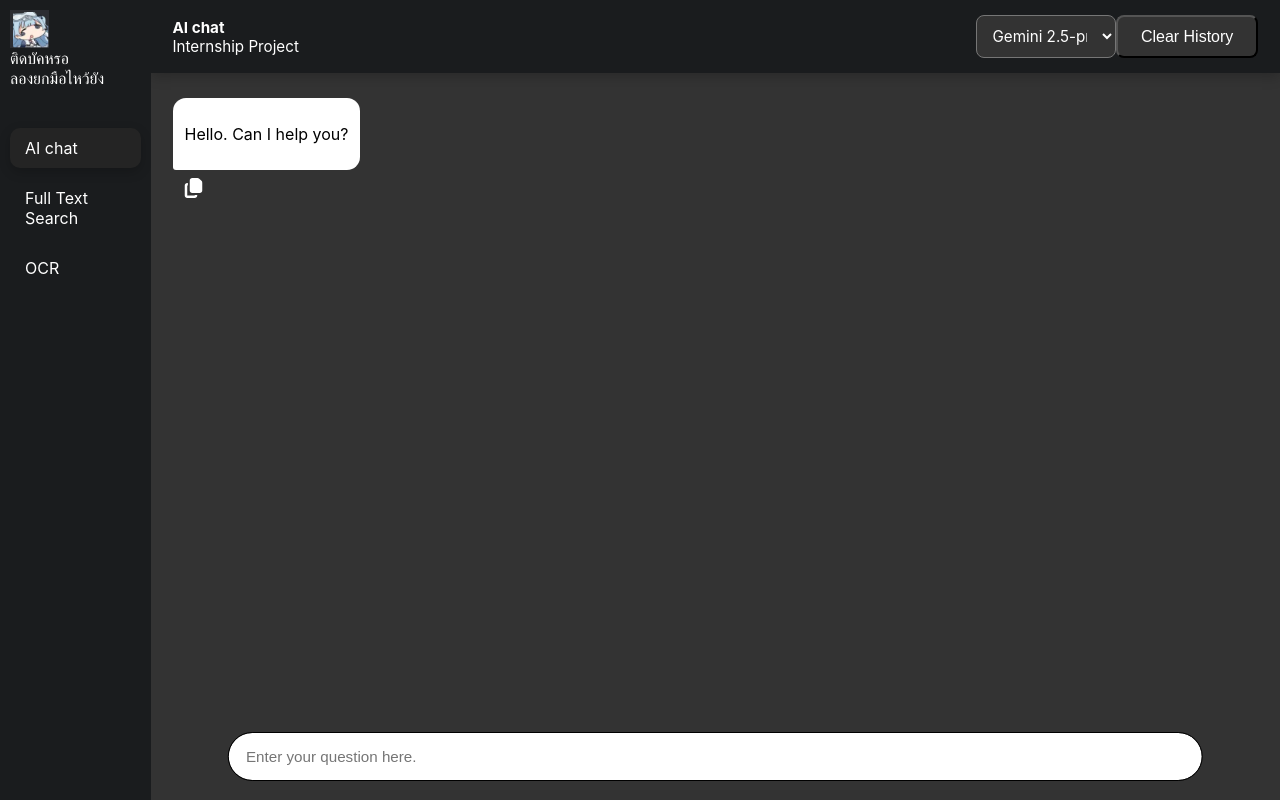
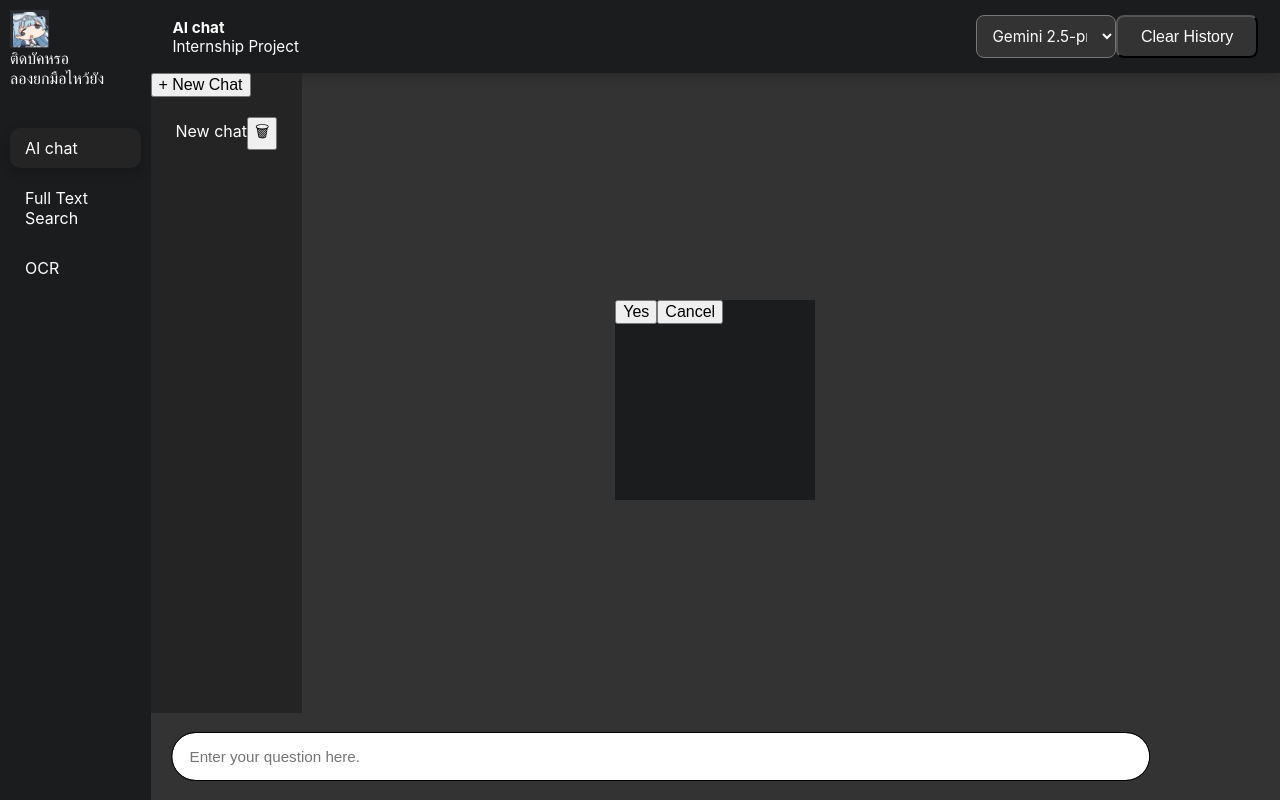
Before and after one commit to KaminariSora/InternshipProject, a React (Create React App) app in the folder internship_project/: page / in a window 1280 px wide. Both pictures are taken after a click on the button "Clear History". Built offline with nearby package versions, Linux system fonts and the light colour scheme.

Commit message:
making Chat history

```diff
--- a/internship_project/src/CSS/ChatSection.css
+++ b/internship_project/src/CSS/ChatSection.css
@@ -58,12 +58,53 @@
 
 /* ---------- Body set up ---------- */
 
+.main-container {
+    display: flex;
+    height: 80dvh;
+    overflow: hidden;
+}
+
+.history-box {
+    background: var(--highlight-navbar-color);
+    color: var(--font-color);
+    max-width: 25%;
+}
+
+.history-box ul {
+    padding: 10px 0px 0 0;
+    margin: 0 10px 0 10px;
+    list-style: none;
+    color: var(--font-color);
+}
+
+.history-box li {
+    padding: 10px 15px 10px 15px;
+    margin: 0 0 10px 0;
+    color: var(--font-color);
+}
+
+.history-box li:hover {
+    background-color: var(--hover-highlight-navbar-color);
+    color: var(--font-color);
+    border-radius: 10px;
+    cursor: pointer;
+}
+
+.history-box li.selected {
+    width: auto;
+    white-space: nowrap;
+    border-radius: 10px;
+    color: #fff;
+    background-color:var(--highlight-navbar-color);
+    box-shadow: 0 4px 12px rgba(0, 0, 0, 0.2);
+    transition: box-shadow 0.3s ease;
+}
+
 .chat-body {
     display: flex;
     flex-direction: column;
-    height: 100%;
-    max-height: 75%;
-    overflow-y: scroll;
+    flex: 1;
+    overflow-y: auto;
     gap: 20px;
     padding: 25px 22px;
 }
@@ -72,6 +113,7 @@
     display: flex;
     flex-direction: column;
     text-align: start;
+    width: 100%;
 }
 
 .chat-body .message.user-message .message-text {
@@ -120,13 +162,15 @@
     bottom: 0;
     left: 50%;
     transform: translateX(-50%);
-    width: 90%;
+    width: 100%;
     padding: 15px 22px 20px;
+    align-items: center;
 }
 
 .chat-footer .chat-form {
     display: flex;
     align-items: center;
+    width: 90%;
     border-radius: 32px;
     background: #fff;
     outline: 1px solid black;
@@ -187,3 +231,14 @@
     cursor: pointer;
     background: var(--highlight-button-color);
 }
+
+.confirm-window {
+    width: 200px;
+    height: 200px;
+    position: absolute;
+    left: 50%;
+    top: 50%;
+    transform: translate(-50%, -50%);
+    background-color: var(--navbar-color);
+    color: var(--font-color);
+}
--- a/internship_project/src/Components/ChatSection.jsx
+++ b/internship_project/src/Components/ChatSection.jsx
@@ -2,126 +2,177 @@ import { useState, useEffect, useRef } from "react";
 import { FontAwesomeIcon } from "@fortawesome/react-fontawesome";
 import { faPaperPlane, faCopy } from "@fortawesome/free-solid-svg-icons";
 import "../CSS/Universal.css";
-import "../CSS/ChatSection.css"
+import "../CSS/ChatSection.css";
 import ReactMarkdown from "react-markdown";
 import remarkGfm from "remark-gfm";
 import DOMPurify from "dompurify";
 
 const LOCAL_WEBHOOK_URL = "http://localhost:5678/webhook/ReactChat";
-const STORAGE_KEY = "chat_history_v1";
-const MODELS = [{
-    id: "gemini 1.5-flash",
-    label: "Gemini 1.5-flash"
-},
-{
-    id: "gemini 1.5-pro",
-    label: "Gemini 1.5-pro"
-},
-{
-    id: "gemini 2.5-pro",
-    label: "Gemini 2.5-pro"
-}
-]
+const STORAGE_KEY = "chat_conversations_v1";
+
+const MODELS = [
+    { id: "gemini 1.5-flash", label: "Gemini 1.5-flash" },
+    { id: "gemini 1.5-pro", label: "Gemini 1.5-pro" },
+    { id: "gemini 2.5-pro", label: "Gemini 2.5-pro" },
+];
+
+const makeId = () =>
+    Date.now().toString() + Math.random().toString(16).slice(2);
 
 const ChatSection = () => {
-    const seedMessage = { role: "bot", text: "Hello. Can I help you?" };
-    const [model, setModel] = useState(MODELS[2].id)
-
-    const [messages, setMessages] = useState(() => {
+    const [conversations, setConversations] = useState(() => {
         try {
             const raw = localStorage.getItem(STORAGE_KEY);
-            if (!raw) return [seedMessage];
+            if (raw) {
                 const parsed = JSON.parse(raw);
-            return Array.isArray(parsed) && parsed.length ? parsed : [seedMessage];
-        } catch {
-            return [seedMessage];
+                if (Array.isArray(parsed) && parsed.length) return parsed;
             }
+        } catch (e) {
+            console.warn("Cannot load conversations:", e);
+        }
+        return [
+            {
+                id: makeId(),
+                title: "New chat",
+                messages: [
+                    { id: makeId(), role: "bot", text: "Hello. Can I help you?" },
+                ],
+            },
+        ];
     });
 
+    const [activeId, setActiveId] = useState("c1");
+    const activeConversation = conversations.find((c) => c.id === activeId);
+
+    const [model, setModel] = useState(MODELS[2].id);
     const [userMessage, setUserMessage] = useState("");
     const [status, setStatus] = useState("idle");
     const [error, setError] = useState("");
+    const [clearComfirm, setClearConfirm] = useState(false);
     const chatBodyRef = useRef(null);
 
     useEffect(() => {
         const el = chatBodyRef.current;
         if (el) el.scrollTop = el.scrollHeight;
-    }, [messages]);
+    }, [conversations]);
 
     useEffect(() => {
         try {
-            localStorage.setItem(STORAGE_KEY, JSON.stringify(messages));
+            localStorage.setItem(STORAGE_KEY, JSON.stringify(conversations));
         } catch (e) {
-            console.warn("Cannot persist chat:", e);
+            console.warn("Cannot persist conversations:", e);
         }
-    }, [messages]);
+    }, [conversations]);
 
-    const clearHistory = () => {
-        setMessages([seedMessage]);
-        setError("");
-        setStatus("idle");
-        try { localStorage.removeItem(STORAGE_KEY); } catch { }
+    const openClearHistoryWindow = () => {
+        setClearConfirm(true);
+    };
+
+    const handleConfirmClearHistory = () => {
+        setConversations((prev) =>
+            prev.map((conv) => {
+                if (conv.id !== activeId) return conv;
+                return {
+                    ...conv,
+                    messages: [
+                        { id: makeId(), role: "bot", text: "Hello. Can I help you?" },
+                    ],
+                };
+            })
+        );
+        setClearConfirm(false);
     };
 
     const handleSubmit = async (e) => {
         e.preventDefault();
         const text = userMessage.trim();
-        if (!text || status === "loading") return;
+        if (!text || status === "loading" || !activeConversation) return;
 
-        setMessages((prev) => [...prev, { role: "user", text }]);
-        setUserMessage("");
         setStatus("loading");
         setError("");
+        setUserMessage("");
 
-        const loadingId = Date.now();
-        setMessages((prev) => [
-            ...prev,
+        const userId = makeId();
+        const loadingId = makeId();
+
+        setConversations((prev) =>
+            prev.map((conv) => {
+                if (conv.id !== activeId) return conv;
+                return {
+                    ...conv,
+                    messages: [
+                        ...conv.messages,
+                        { id: userId, role: "user", text },
                         { id: loadingId, role: "bot", text: `thinking with ${model}...` },
-        ]);
+                    ],
+                };
+            })
+        );
 
         try {
             const r = await fetch(LOCAL_WEBHOOK_URL, {
                 method: "POST",
                 headers: { "Content-Type": "application/json" },
-                body: JSON.stringify({
-                    text,
-                    model: model
-                }),
+                body: JSON.stringify({ text, model }),
             });
 
             const ctype = r.headers.get("content-type") || "";
             let data;
-            if (ctype.includes("application/json")) {
-                data = await r.json();
-            } else {
-                data = { message: await r.text() };
-            }
+            if (ctype.includes("application/json")) data = await r.json();
+            else data = { message: await r.text() };
 
             if (!r.ok) throw new Error(data?.message || `HTTP ${r.status}`);
 
             const reply =
                 data?.message ?? data?.answer ?? data?.output ?? JSON.stringify(data);
 
-            setMessages((prev) =>
-                prev.map((m) => (m.id === loadingId ? { ...m, text: String(reply) } : m))
+            setConversations((prev) =>
+                prev.map((conv) => {
+                    if (conv.id !== activeId) return conv;
+                    return {
+                        ...conv,
+                        messages: conv.messages.map((m) =>
+                            m.id === loadingId ? { ...m, text: String(reply) } : m
+                        ),
+                    };
+                })
             );
+
             setStatus("success");
         } catch (err) {
             const msg = err?.message || "Unknown error";
             setError(msg);
-            setMessages((prev) =>
-                prev.map((m) =>
-                    m.id === loadingId ? { ...m, text: `ขอโทษนะ มีปัญหา: ${msg}` } : m
-                )
+            setConversations((prev) =>
+                prev.map((conv) => {
+                    if (conv.id !== activeId) return conv;
+                    return {
+                        ...conv,
+                        messages: conv.messages.map((m) =>
+                            m.id === loadingId
+                                ? { ...m, text: `ขอโทษนะ มีปัญหา: ${msg}` }
+                                : m
+                        ),
+                    };
+                })
             );
             setStatus("error");
         }
     };
 
-    const enhance = (md = "") =>
-        md.replace(/\*\*มติ:\*\*/g, "**มติ:**");
+    const enhance = (md = "") => md.replace(/\*\*มติ:\*\*/g, "**มติ:**");
+    const sanitize = (md = "") => DOMPurify.sanitize(md);
 
-    const sanitize = (md = "") => DOMPurify.sanitize(md);
+    const createNewChat = () => {
+        const newChat = {
+            id: "c" + makeId(),
+            title: "Testing",
+            messages: [
+                { id: makeId(), role: "bot", text: "Hello. Can I help you?" },
+            ],
+        };
+        setConversations((prev) => [newChat, ...prev]);
+        setActiveId(newChat.id);
+    };
 
     return (
         <div className="content-container">
@@ -135,76 +186,121 @@ const ChatSection = () => {
                         className="border rounded px-2 py-1 header-select"
                         value={model}
                         onChange={(e) => setModel(e.target.value)}
-                        title="เลือกโมเดลสำหรับคำตอบ"
+                        title="Choose model to answer."
                     >
                         {MODELS.map((m) => (
-                            <option key={m.id} value={m.id}>{m.label}</option>
+                            <option key={m.id} value={m.id}>
+                                {m.label}
+                            </option>
                         ))}
                     </select>
-                    <button className="clear-btn" onClick={clearHistory} disabled={status === "loading"}>
+                    <button
+                        className="clear-btn"
+                        onClick={openClearHistoryWindow}
+                        disabled={status === "loading"}
+                    >
                         Clear History
                     </button>
                 </div>
             </div>
 
+            <div className="main-container">
+                <div className="history-box">
+                    <button className="new-chat-btn" onClick={createNewChat}>
+                        + New Chat
+                    </button>
+                    <ul>
+                        {conversations.map((conv) => (
+                            <li key={conv.id} className={conv.id === activeId ? "active" : ""}>
+                                <span onClick={() => setActiveId(conv.id)}>{conv.title}</span>
+                                <button
+                                    className="delete-btn"
+                                    onClick={(e) => {
+                                        e.stopPropagation();
+                                        setConversations((prev) => prev.filter((c) => c.id !== conv.id));
+                                        if (conv.id === activeId && conversations.length > 1) {
+                                            setActiveId(conversations[0].id);
+                                        }
+                                    }}
+                                >
+                                    🗑
+                                </button>
+                            </li>
+                        ))}
+                    </ul>
+                </div>
+
                 <div className="chat-body" ref={chatBodyRef}>
-                {messages.map((m, i) => (
+                    {activeConversation?.messages.map((m) => (
                         <div
-                        key={m.id ?? i}
-                        className={`message ${m.role === "user" ? "user-message" : "bot-message"}`}
+                            key={m.id}
+                            className={`message ${m.role === "user" ? "user-message" : "bot-message"
+                                }`}
                         >
                             <div className="message-body">
                                 <ReactMarkdown
                                     remarkPlugins={[remarkGfm]}
                                     components={{
                                         p: ({ children, className }) => (
-                                        <p className={`message-text ${className ?? ""}`}>{children}</p>
+                                            <p className={`message-text ${className ?? ""}`}>
+                                                {children}
+                                            </p>
                                         ),
                                         strong: ({ children, className }) => (
-                                        <strong className={`font-semibold ${className ?? ""}`}>{children}</strong>
+                                            <strong
+                                                className={`font-semibold ${className ?? ""}`}
+                                            >
+                                                {children}
+                                            </strong>
                                         ),
                                         ol: ({ children, className }) => (
-                                        <ol className={`list-decimal ml-6 my-2 ${className ?? ""}`}>{children}</ol>
+                                            <ol
+                                                className={`list-decimal ml-6 my-2 ${className ?? ""}`}
+                                            >
+                                                {children}
+                                            </ol>
                                         ),
                                         ul: ({ children, className }) => (
-                                        <ul className={`list-disc ml-6 my-2 ${className ?? ""}`}>{children}</ul>
+                                            <ul
+                                                className={`list-disc ml-6 my-2 ${className ?? ""}`}
+                                            >
+                                                {children}
+                                            </ul>
                                         ),
                                         li: ({ children, className }) => (
-                                        <li className={`my-1 ${className ?? ""}`}>{children}</li>
+                                            <li className={`my-1 ${className ?? ""}`}>
+                                                {children}
+                                            </li>
                                         ),
                                         code: ({ inline, children, className }) =>
                                             inline ? (
-                                            <code className={`px-1 rounded bg-gray-100 ${className ?? ""}`}>{children}</code>
+                                                <code
+                                                    className={`px-1 rounded bg-gray-100 ${className ?? ""}`}
+                                                >
+                                                    {children}
+                                                </code>
                                             ) : (
                                                 <pre className="p-3 rounded bg-gray-100 overflow-auto">
                                                     <code className={className}>{children}</code>
                                                 </pre>
                                             ),
                                         blockquote: ({ children, className }) => (
-                                        <blockquote className={`border-l-4 pl-3 text-gray-700 italic ${className ?? ""}`}>
+                                            <blockquote
+                                                className={`border-l-4 pl-3 text-gray-700 italic ${className ?? ""}`}
+                                            >
                                                 {children}
                                             </blockquote>
                                         ),
                                     }}
-
                                 >
                                     {sanitize(enhance(m.text))}
                                 </ReactMarkdown>
                             </div>
 
                             <button
-                            className={`message-button ${m.role === "user" ? "user" : "bot"}`}
-                            onClick={() => {
-                                navigator.clipboard.writeText(m.text ?? "")
-                                    .then(() => {
-                                        const toast = document.createElement("div");
-                                        toast.className = "toast";
-                                        toast.textContent = "Copied to clipboard";
-                                        document.body.appendChild(toast);
-                                        setTimeout(() => toast.remove(), 2000);
-                                    })
-                                    .catch(() => alert("Copy failed"));
-                            }}
+                                className={`message-button ${m.role === "user" ? "user" : "bot"
+                                    }`}
+                                onClick={() => navigator.clipboard.writeText(m.text ?? "")}
                                 title="คัดลอกข้อความ"
                             >
                                 <FontAwesomeIcon icon={faCopy} size="lg" />
@@ -212,12 +308,24 @@ const ChatSection = () => {
                         </div>
                     ))}
                 </div>
+            </div>
+
+            {clearComfirm && (
+                <div className="confirm-window">
+                    <button onClick={handleConfirmClearHistory}>Yes</button>
+                    <button onClick={() => setClearConfirm(false)}>Cancel</button>
+                </div>
+            )}
 
             <div className="chat-footer">
                 <form className="chat-form" onSubmit={handleSubmit}>
                     <input
                         type="text"
-                        placeholder={status === "loading" ? "Please waiting for response." : "Enter your question here."}
+                        placeholder={
+                            status === "loading"
+                                ? "Please wait for response..."
+                                : "Enter your question here."
+                        }
                         className="message-input"
                         value={userMessage}
                         onChange={(e) => setUserMessage(e.target.value)}
```
Lines whose indentation alone changed are shown as unchanged.
